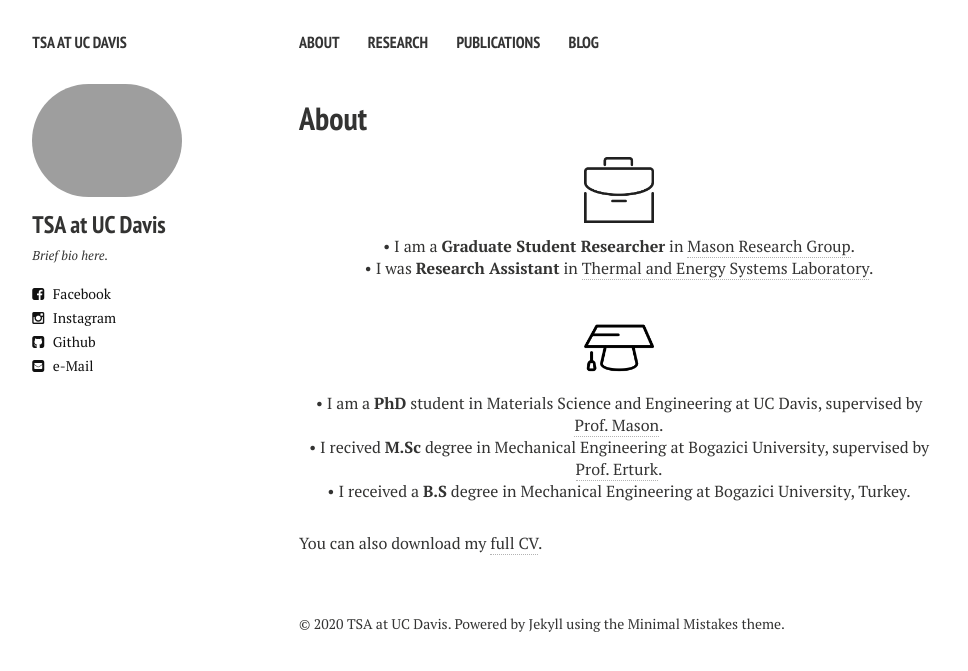
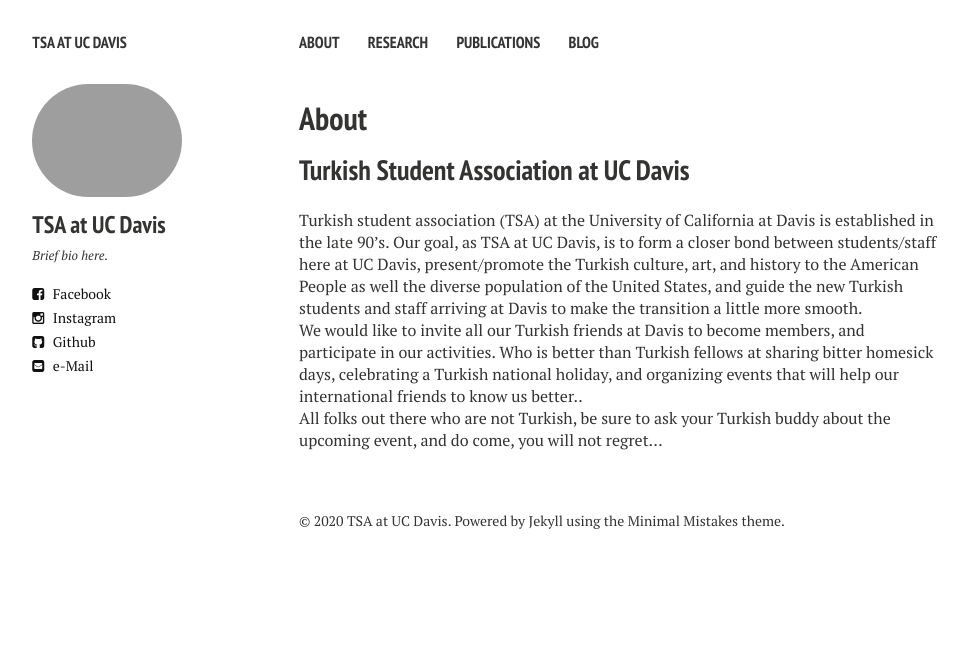
Before and after one commit to tsaatucdavis/tsaatucdavis.github.io, a Jekyll site: the page built from about.md, in a window 1280 px wide. Shown: the top 671 px of the page, without its empty margins (21-989 px from the left). Built offline with Jekyll 4.4.1, drawn with Linux system fonts in a browser that asks for light colours; nearby versions of some CDN libraries.

Commit message:
Update about.md

```diff
--- a/about.md
+++ b/about.md
@@ -1,11 +1,18 @@
 ---
-layout: cv
+layout: page
 permalink: /about/
 title: About
 tags: [about]
-modified: 12-25-2019
+modified: 01-19-2020
 comments: false
 ---
 
+## Turkish Student Association at UC Davis
 
-You can also download my <a href="https://drive.google.com/file/d/1gpsC8ts1XXMPPb44naKdVxfY9EzIzf1h/view?usp=sharing" target="_blank">full CV</a>.
+Turkish student association (TSA) at the University of California at Davis is established in the late 90’s. Our goal, as TSA at UC Davis, is to form a closer bond between students/staff here at UC Davis, present/promote the Turkish culture, art, and history to the American People as well the diverse population of the United States, and guide the new Turkish students and staff arriving at Davis to make the transition a little more smooth.
+
+
+We would like to invite all our Turkish friends at Davis to become members, and participate in our activities. Who is better than Turkish fellows at sharing bitter homesick days, celebrating a Turkish national holiday, and organizing events that will help our international friends to know us better..
+
+
+All folks out there who are not Turkish, be sure to ask your Turkish buddy about the upcoming event, and do come, you will not regret…
```
